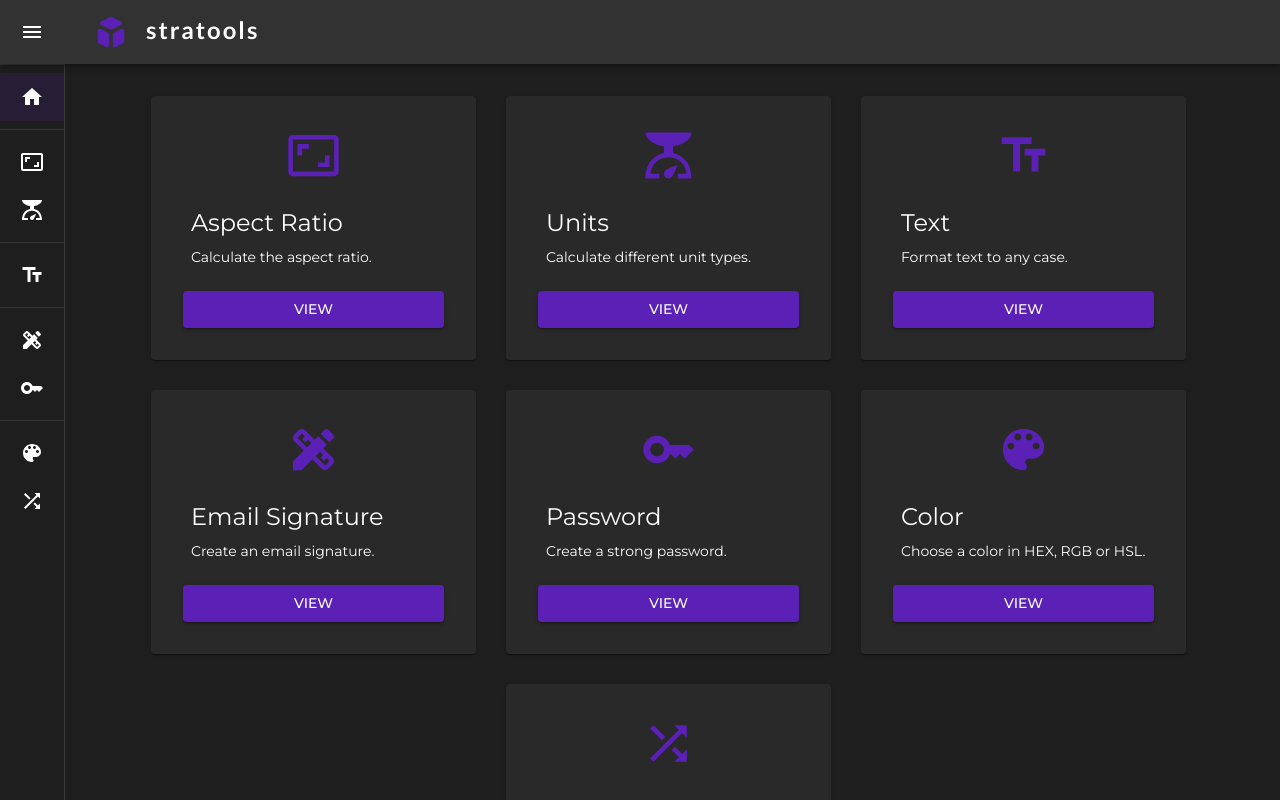
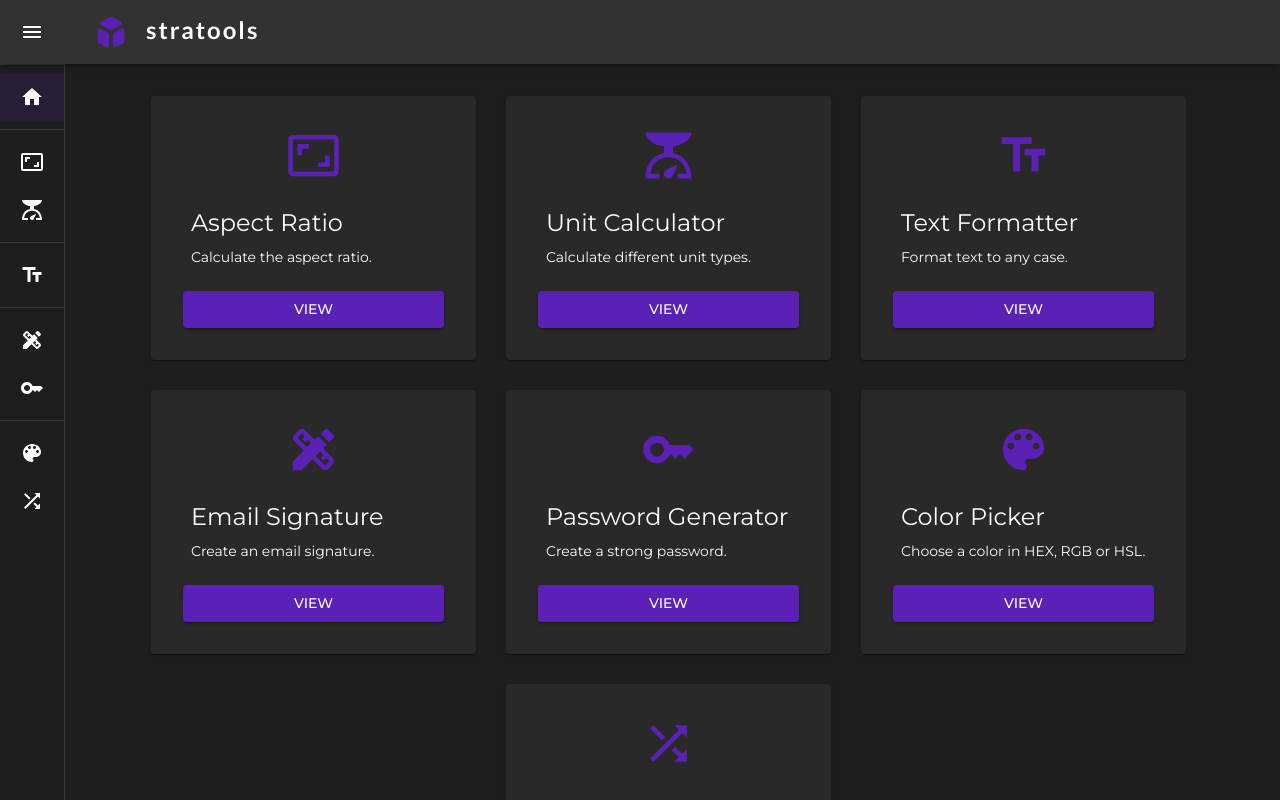
Before and after one commit to huffmanks/tools-nextjs, a Next.js app: page / in a window 1280 px wide. Shown: the top 800 px of the page. Built offline with nearby package versions, Linux system fonts and the light colour scheme.

Commit message:
screenshot update and home name links

```diff
--- a/constants/routes.js
+++ b/constants/routes.js
@@ -21,6 +21,7 @@ export const calculateRoutes = [
     {
         path: '/calculate/aspect-ratio',
         name: 'Aspect Ratio',
+        homeName: 'Aspect Ratio',
         key: 'aspect-ratio',
         icon: <AspectRatioIcon />,
         description: 'Calculate the aspect ratio.',
@@ -28,6 +29,7 @@ export const calculateRoutes = [
     {
         path: '/calculate/units',
         name: 'Units',
+        homeName: 'Unit Calculator',
         key: 'unit-calculator',
         icon: <ScaleIcon />,
         description: 'Calculate different unit types.',
@@ -38,6 +40,7 @@ export const formatRoutes = [
     {
         path: '/format/text',
         name: 'Text',
+        homeName: 'Text Formatter',
         key: 'text-formatter',
         icon: <TextFieldsIcon />,
         description: 'Format text to any case.',
@@ -48,6 +51,7 @@ export const generateRoutes = [
     {
         path: '/generate/email-signature',
         name: 'Email Signature',
+        homeName: 'Email Signature',
         key: 'email-signature',
         icon: <DesignServicesIcon />,
         description: 'Create an email signature.',
@@ -55,6 +59,7 @@ export const generateRoutes = [
     {
         path: '/generate/password',
         name: 'Password',
+        homeName: 'Password Generator',
         key: 'password-generator',
         icon: <KeyIcon />,
         description: 'Create a strong password.',
@@ -65,6 +70,7 @@ export const pickerRoutes = [
     {
         path: '/picker/color',
         name: 'Color',
+        homeName: 'Color Picker',
         key: 'color-picker',
         icon: <ColorLensIcon />,
         description: 'Choose a color in HEX, RGB or HSL.',
@@ -72,6 +78,7 @@ export const pickerRoutes = [
     {
         path: '/picker/random',
         name: 'Random',
+        homeName: 'Random Picker',
         key: 'random-picker',
         icon: <ShuffleIcon />,
         description: 'Get a random number or item.',
--- a/pages/index.js
+++ b/pages/index.js
@@ -17,7 +17,7 @@ const Home = () => {
                     alignItems: 'center',
                     gap: '30px',
                 }}>
-                {allRoutes.map(({ key, path, name, icon, description }) => (
+                {allRoutes.map(({ key, path, homeName, icon, description }) => (
                     <Card
                         key={key}
                         color='secondary'
@@ -37,7 +37,7 @@ const Home = () => {
                             }}>
                             <Link href={path} passHref={true}>
                                 <IconButton
-                                    aria-label={name}
+                                    aria-label={homeName}
                                     color='primary'
                                     sx={{
                                         '& svg': {
@@ -50,7 +50,7 @@ const Home = () => {
                         </Box>
                         <CardContent>
                             <Typography gutterBottom variant='h5' component='div'>
-                                {name}
+                                {homeName}
                             </Typography>
                             <Typography variant='body2'>{description}</Typography>
                         </CardContent>
```
Also changed, not shown: public/readme/unit-calculator.png.
